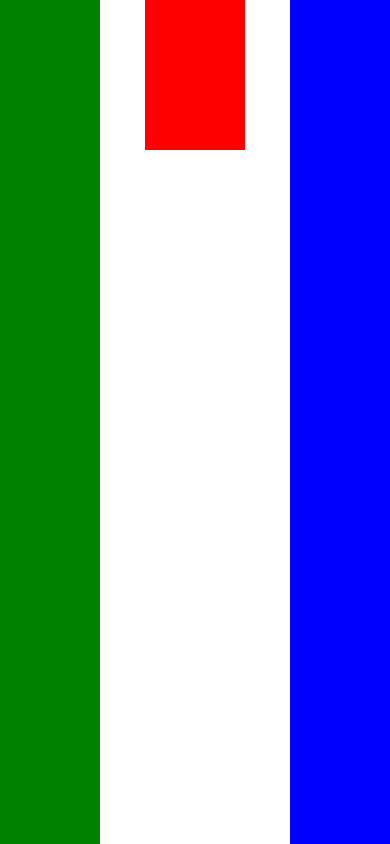
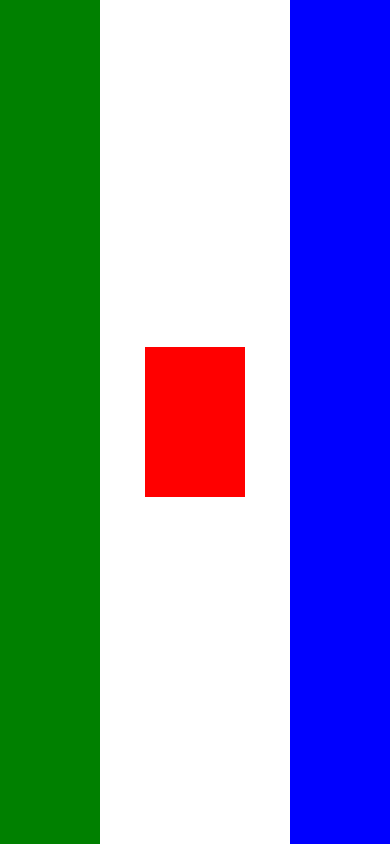
Before and after one commit to ars1992/udemy_react_native_flexBox, a React Native app: screen / in a window 390 px wide. Built offline with nearby package versions, Linux system fonts and the light colour scheme.

Commit message:
ende 94 alignSelf

```diff
--- a/App.js
+++ b/App.js
@@ -6,7 +6,7 @@ export default class App extends Component {
     return (
       <View style={styles.container}>
         <View style={[styles.box, { backgroundColor: 'blue' }]} />
-        <View style={[styles.box, {height: 150, backgroundColor: 'red' }]} />
+        <View style={[styles.box, {height: 150, alignSelf: 'center', backgroundColor: 'red' }]} />
         <View style={[styles.box, { backgroundColor: 'green' }]} />
       </View>
     );
```
